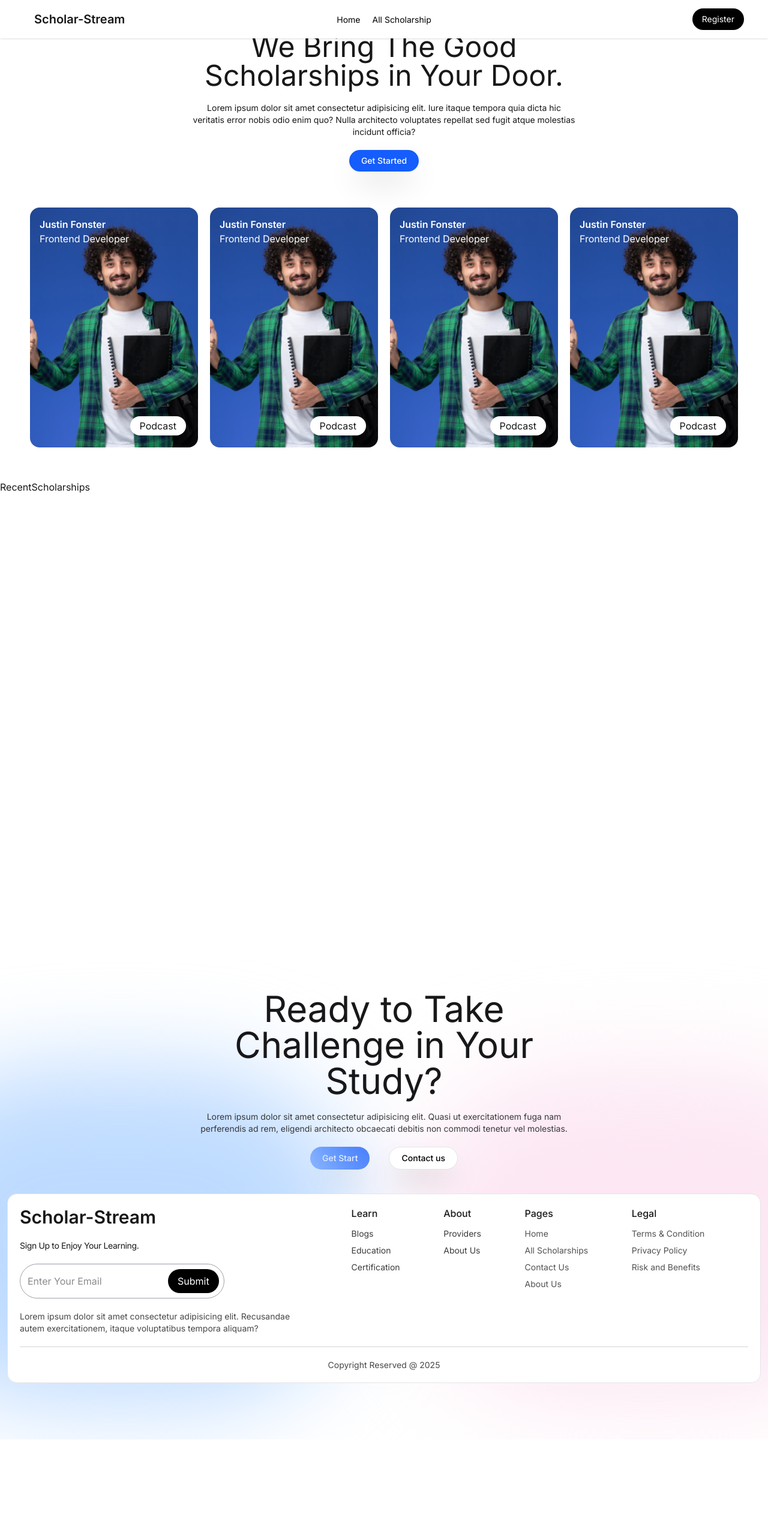
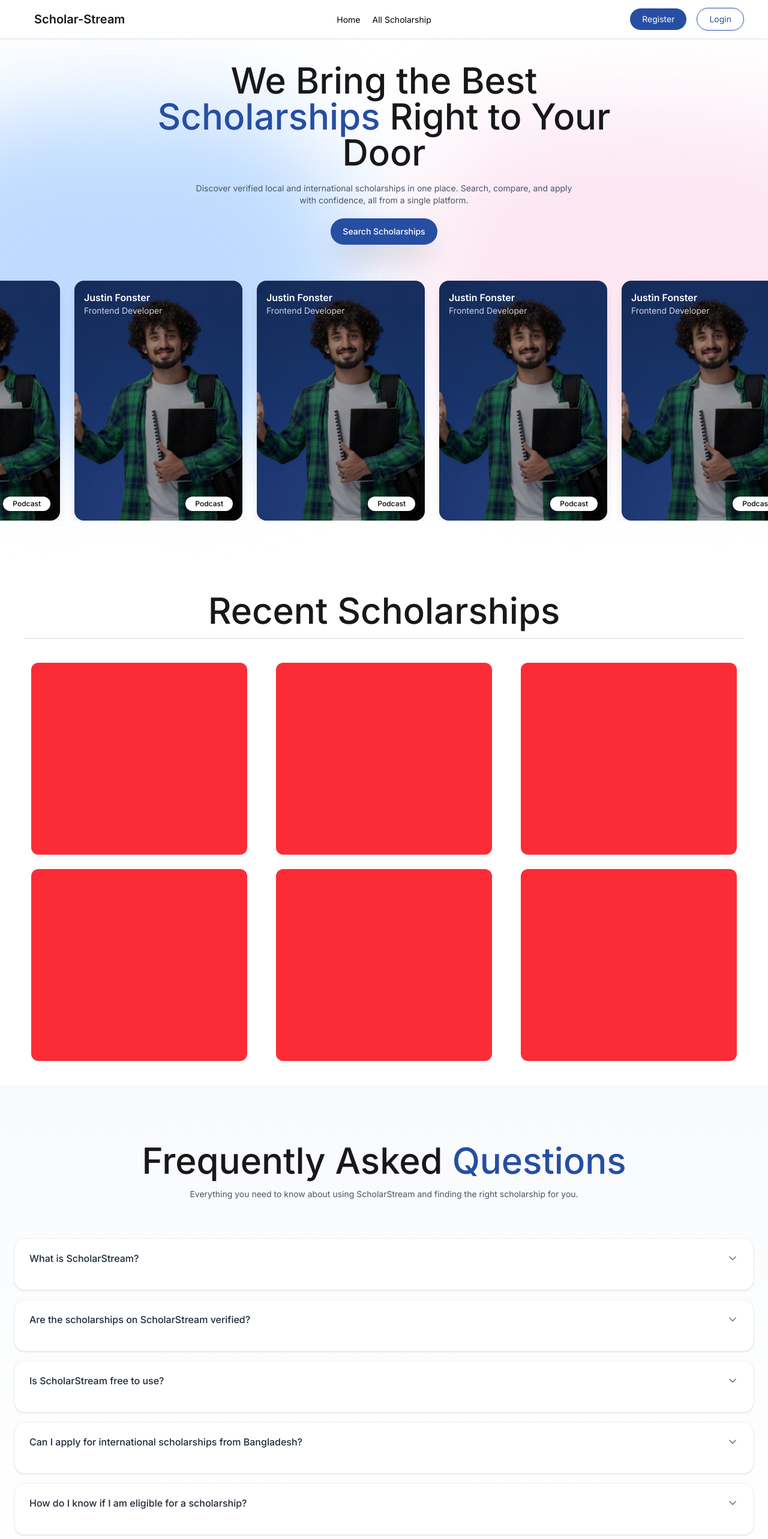
Before and after one commit to MIAKASH19/B12-A11-Scholar-Stream, a React (Vite) app: page / in a window 1280 px wide. Shown: the top 2566 px of the page at 60% size. Before the commit the page ends 2400 px from the top, so only its background shows below. Built offline with nearby package versions, Linux system fonts and the light colour scheme; no server answers.

Commit message:
FAQ Section added

```diff
--- a/package.json
+++ b/package.json
@@ -13,8 +13,10 @@
     "@tailwindcss/vite": "^4.1.17",
     "firebase": "^12.6.0",
     "framer-motion": "^12.23.26",
+    "lucide-react": "^0.561.0",
     "react": "^19.2.0",
     "react-dom": "^19.2.0",
+    "react-fast-marquee": "^1.6.5",
     "react-hook-form": "^7.68.0",
     "react-icons": "^5.5.0",
     "react-router": "^7.10.1",
--- a/src/Components/Banner.jsx
+++ b/src/Components/Banner.jsx
@@ -1,33 +1,64 @@
 import React from "react";
-import hero from "../../public/men1.jpeg"
+import Marquee from "react-fast-marquee";
+import hero from "../../public/men1.jpeg";
 
 const Banner = () => {
   return (
-    <div className="w-full min-h-screen flex flex-col gap-5 items-center justify-center">
-      <h1 className="text-5xl w-1/2 text-center ">
-        We Bring The Good Scholarships in Your Door.
+    <div className="w-full min-h-screen relative flex flex-col gap-5 items-center justify-center pt-26 overflow-hidden pb-20">
+
+      <div className="bg-blue-200 w-100 h-70 absolute top-80 left-0 blur-2xl scale-200 rounded-full" />
+      <div className="bg-pink-100 w-100 h-70 absolute top-80 right-0 blur-2xl scale-200 rounded-full" />
+
+      <h1 className="text-6xl w-[70%] relative text-center font-medium">
+        We Bring the Best
+        <span className="text-[#264EA3]"> Scholarships </span>
+        Right to Your Door
       </h1>
-      <p className="text-sm w-1/2 text-center">
-        Lorem ipsum dolor sit amet consectetur adipisicing elit. Iure itaque
-        tempora quia dicta hic veritatis error nobis odio enim quo? Nulla
-        architecto voluptates repellat sed fugit atque molestias incidunt
-        officia?
+
+      <p className="text-sm w-1/2 text-center relative text-gray-600">
+        Discover verified local and international scholarships in one place.
+        Search, compare, and apply with confidence, all from a single platform.
       </p>
-      <button className="bg-blue-600 px-5 py-2 rounded-full text-white text-sm font-medium shadow-2xl cursor-pointer">
-        Get Started
+
+      <button className="bg-[#264EA3] relative px-5 py-3 rounded-full text-white text-sm font-medium shadow-2xl cursor-pointer">
+        Search Scholarships
       </button>
 
-      <div className="w-full flex justify-center gap-5 h-[50vh] mt-10">
-        {[...Array(4)].map((n, i) => (
-          <div className="h-full relative bg-green-400 w-70 rounded-2xl overflow-hidden">
-            <img src={hero} alt="men" className="w-full h-full object-cover" />
-            <div className="flex flex-col absolute w-full h-full top-0  text-white p-4">
-              <h1 className="font-semibold">Justin Fonster</h1>
-              <p>Frontend Developer</p>
+      <div className="w-full mt-10">
+        <Marquee
+          speed={80}
+          gradient={false}
+          pauseOnHover
+          className="h-[50vh]"
+        >
+          {[...Array(6)].map((_, i) => (
+            <div
+              key={i}
+              className="mx-3 h-[50vh] w-[280px] relative rounded-2xl overflow-hidden shadow-lg"
+            >
+              <img
+                src={hero}
+                alt="men"
+                className="w-full h-full object-cover"
+              />
+
+              <div className="absolute inset-0 bg-black/40" />
+
+              <div className="flex flex-col absolute inset-0 text-white p-4 justify-between">
+                <div>
+                  <h1 className="font-semibold">Justin Fonster</h1>
+                  <p className="text-sm opacity-80">
+                    Frontend Developer
+                  </p>
+                </div>
+
+                <p className="px-4 py-1 bg-white text-black rounded-full text-xs self-end font-medium">
+                  Podcast
+                </p>
+              </div>
             </div>
-            <p className="px-4 py-1 bg-white absolute bottom-5 rounded-full right-5">Podcast</p>
-          </div>
-        ))}
+          ))}
+        </Marquee>
       </div>
     </div>
   );
--- /dev/null
+++ b/src/Components/FAQ.jsx
@@ -0,0 +1,91 @@
+import React, { useState } from "react";
+import { ChevronDown } from "lucide-react";
+
+const faqs = [
+  {
+    question: "What is ScholarStream?",
+    answer:
+      "ScholarStream is a scholarship management platform that helps students discover, compare, and apply for verified local and international scholarships from one place.",
+  },
+  {
+    question: "Are the scholarships on ScholarStream verified?",
+    answer:
+      "Yes. Every scholarship listed on ScholarStream goes through a verification process to ensure authenticity and reliability for students.",
+  },
+  {
+    question: "Is ScholarStream free to use?",
+    answer:
+      "Yes, ScholarStream is completely free for students. There are no hidden charges for searching or applying for scholarships.",
+  },
+  {
+    question: "Can I apply for international scholarships from Bangladesh?",
+    answer:
+      "Absolutely. ScholarStream includes both local and international scholarships that Bangladeshi students can apply for, depending on eligibility criteria.",
+  },
+  {
+    question: "How do I know if I am eligible for a scholarship?",
+    answer:
+      "Each scholarship includes detailed eligibility requirements. You can easily compare them with your profile before applying.",
+  },
+];
+
+const FAQ = () => {
+  const [activeIndex, setActiveIndex] = useState(null);
+
+  const toggleFAQ = (index) => {
+    setActiveIndex(activeIndex === index ? null : index);
+  };
+
+  return (
+    <section className="w-full py-24 bg-gradient-to-b from-slate-50 to-white">
+      <div className="max-w-7xl mx-auto px-6">
+        <div className="text-center mb-16">
+          <h2 className="text-6xl font-medium">
+            Frequently Asked <span className="text-[#264EA3]">Questions</span>
+          </h2>
+          <p className="mt-4 text-gray-600 max-w-2xl mx-auto text-sm">
+            Everything you need to know about using ScholarStream and finding
+            the right scholarship for you.
+          </p>
+        </div>
+
+        <div className="space-y-4 w-full">
+          {faqs.map((faq, index) => (
+            <div
+              key={index}
+              className="bg-white w-full rounded-2xl shadow-sm border border-gray-100 overflow-hidden"
+            >
+              <button
+                onClick={() => toggleFAQ(index)}
+                className="w-full flex items-center justify-between px-6 py-5 text-left"
+              >
+                <span className="font-medium text-gray-800">
+                  {faq.question}
+                </span>
+                <ChevronDown
+                  className={`w-5 h-5 text-gray-500 transition-transform duration-300 ${
+                    activeIndex === index ? "rotate-180" : ""
+                  }`}
+                />
+              </button>
+
+              <div
+                className={`grid transition-all duration-300 ease-in-out ${
+                  activeIndex === index
+                    ? "grid-rows-[1fr] opacity-100"
+                    : "grid-rows-[0fr] opacity-0"
+                }`}
+              >
+                <div className="overflow-hidden px-6 pb-5 text-sm text-gray-600 leading-relaxed">
+                  {faq.answer}
+                </div>
+              </div>
+            </div>
+          ))}
+        </div>
+      </div>
+    </section>
+  );
+};
+
+export default FAQ;
--- a/src/Components/Navbar.jsx
+++ b/src/Components/Navbar.jsx
@@ -78,12 +78,20 @@ const Navbar = () => {
             </div>
           </div>
         ) : (
-          <Link
+          <div className="flex gap-4">
+            <Link
             to={"/register"}
-            className="bg-black rounded-full text-sm text-white hover:bg-black transition-all duration-300 px-4 py-2"
+            className="bg-[#264EA3] rounded-full text-sm text-white hover:bg-white hover:text-[#264EA3] transition-all border hover:border-[#264EA3] duration-300 px-5 py-2"
           >
             Register
           </Link>
+          <Link
+            to={"/login"}
+            className="bg-white border border-[#264EA3] rounded-full text-sm text-[#264EA3] hover:bg-[#264EA3] hover:text-white transition-all duration-300 px-5 py-2"
+          >
+            Login
+          </Link>
+          </div>
         )}
       </div>
     </div>
--- a/src/Components/RecentScholarships.jsx
+++ b/src/Components/RecentScholarships.jsx
@@ -1,9 +1,20 @@
-import React from 'react'
+import React from "react";
 
 const RecentScholarships = () => {
   return (
-    <div className='min-h-screen '>RecentScholarships</div>
-  )
-}
+    <div className="min-h-screen p-10">
+      <h1 className="text-center text-6xl font-medium border-b border-zinc-300 pb-4">
+        Recent Scholarships
+      </h1>
+      <div className="grid grid-cols-3 place-items-center gap-6 mt-10">
+        {[...Array(6)].map(()=>(
+            <div className="h-80 w-90 bg-red-500 rounded-xl">
 
-export default RecentScholarships
+            </div>
+        ))}
+      </div>
+    </div>
+  );
+};
+
+export default RecentScholarships;
--- a/src/Pages/Home.jsx
+++ b/src/Pages/Home.jsx
@@ -1,12 +1,14 @@
 import React from 'react'
 import Banner from '../Components/Banner'
 import RecentScholarships from './../Components/RecentScholarships';
+import FAQ from './../Components/FAQ';
 
 const Home = () => {
   return (
     <div>
         <Banner></Banner>
         <RecentScholarships></RecentScholarships>
+        <FAQ></FAQ>
     </div>
   )
 }
```
Also changed, not shown: 1 other file (tests, documents, lock files or other folders).
